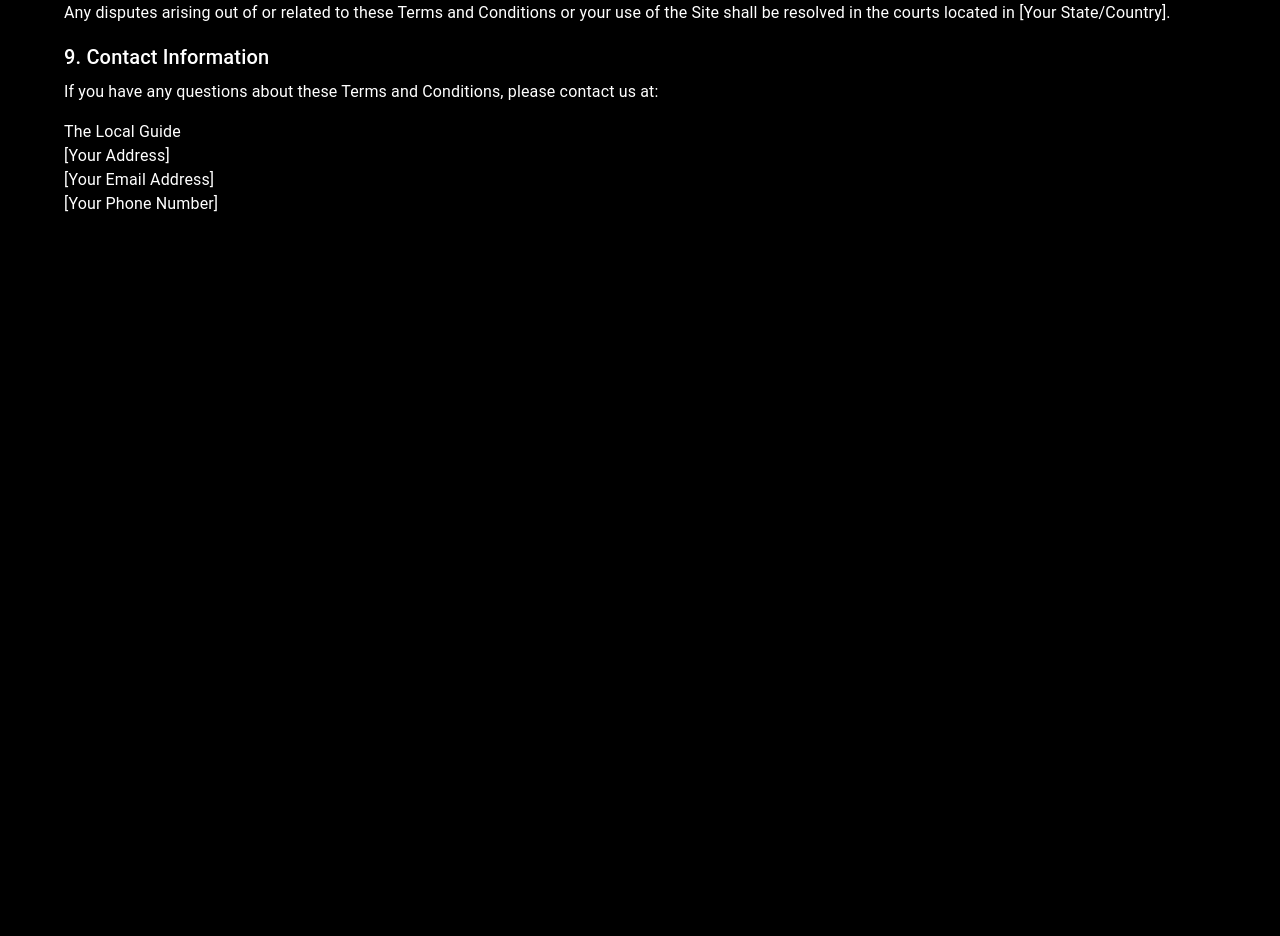
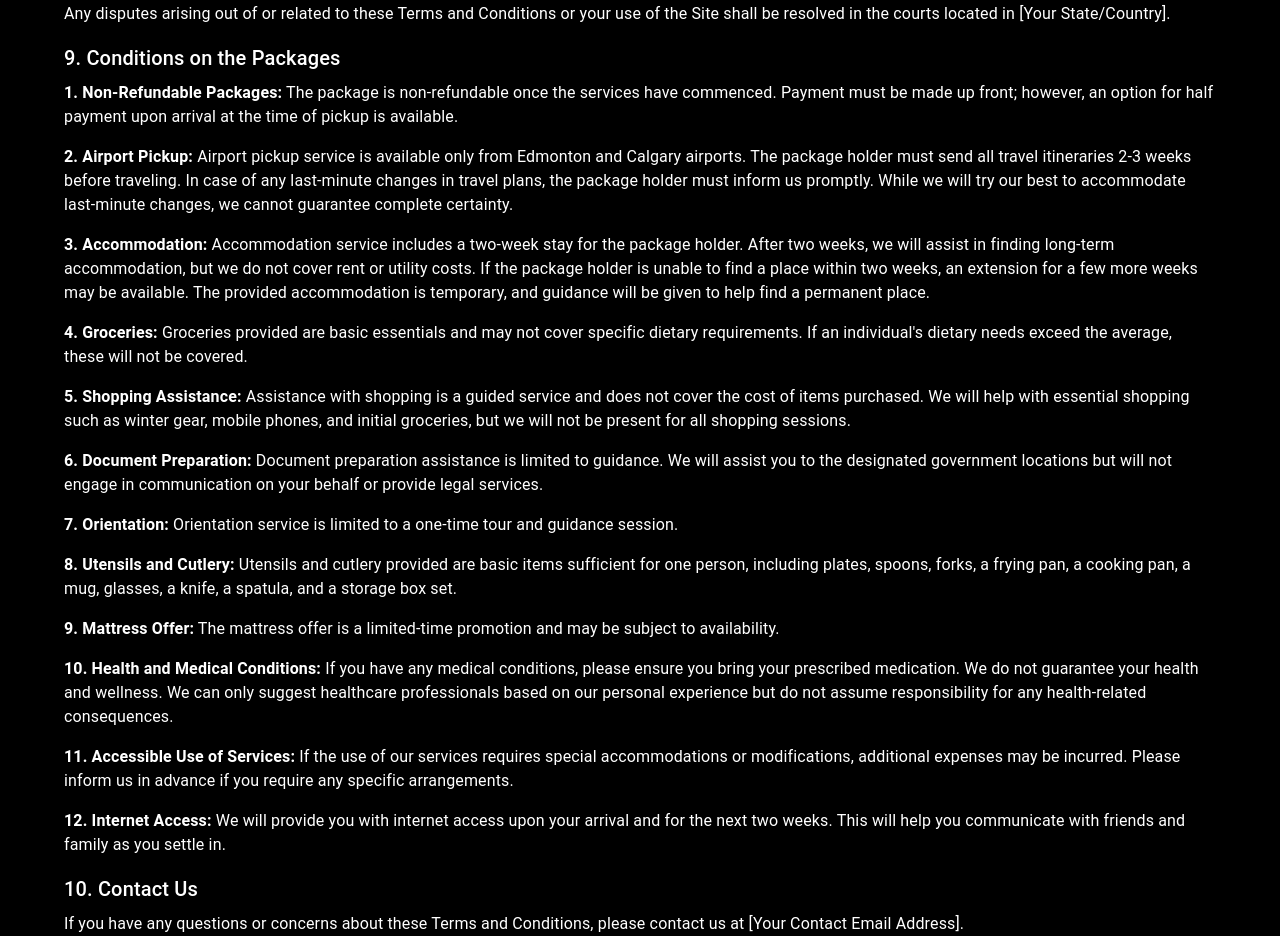
Before and after one commit to AkshunChauhan/LocalGuide, a React (Vite) app: page /terms-of-service in a window 1280 px wide. Shown: the part 1380-2316 px from the top of the page. Before the commit the page ends 1596 px from the top, so only its background shows below. Built offline with nearby package versions, Linux system fonts and the light colour scheme.

Commit message:
updated terms and conditions.

```diff
--- a/src/components/HeroSection.jsx
+++ b/src/components/HeroSection.jsx
@@ -58,7 +58,7 @@ const socialLinks = [
 
 export default function HeroSection() {
     return (
-        <Grid container sx={{ minHeight: '100vh', backgroundColor: '#000', p: 4 }}>
+        <Grid container sx={{ minHeight: '50vh', backgroundColor: '#000', p: 2 }}>
             <Grid item xs={12} md={6} sx={{ display: 'flex', alignItems: 'center', justifyContent: 'center' }}>
                 <TypingTextContainer>
                     <Typography variant="h3" color="white" sx={{ fontFamily: 'Vergilia' }}>
@@ -88,7 +88,7 @@ export default function HeroSection() {
                         style={{
                             marginRight: '1rem',
                             color: network.color,
-                            fontSize: '2rem', // Increase icon size
+                            fontSize: '3rem', // Increase icon size
                             padding: '0.5rem', // Add padding to icons
                         }}
                     >
--- a/src/components/main.jsx
+++ b/src/components/main.jsx
@@ -66,7 +66,7 @@ const Main = ({ title }) => {
           </ListItem>
         </List>
         <Typography variant='h4' align="center">
-          <strong>$945/- Only</strong>
+          <strong>$949/- Only</strong>
         </Typography>
 
         <Typography variant="body1" paragraph>
--- a/src/components/sidebar.jsx
+++ b/src/components/sidebar.jsx
@@ -12,7 +12,7 @@ import InstagramIcon from '@mui/icons-material/Instagram';
 import LinkedInIcon from '@mui/icons-material/LinkedIn';
 
 function Sidebar(props) {
-  const { description, title, aboutLink, socialLinks = {} } = props; // Provide default empty object for socialLinks
+  const { description, title, aboutLink, termsLink, socialLinks = {} } = props;
 
   // Ensure socialLinks have default values if not provided
   const socialLinksWithDefaults = {
@@ -45,15 +45,15 @@ function Sidebar(props) {
         {/* About Section */}
         <Link
           component={RouterLink}
-          to={aboutLink} // Navigate to the about page
+          to={aboutLink}
           variant="body1"
           sx={{ display: 'block', mt: 1, color: '#0056b3', '&:hover': { color: '#003d7a' } }} // Bright blue with darker blue on hover
         >
           Learn more about us
         </Link>
+      </Paper>
 
-        {/* Social Media Icons */}
-        <Stack direction="row" spacing={2} sx={{ mt: 4 }}> {/* Adjust mt value for spacing */}
+      <Stack direction="row" spacing={2} sx={{ mt: 4 }}>
         <Link href={socialLinksWithDefaults.facebook} target="_blank" rel="noopener noreferrer">
           <FacebookIcon sx={{ color: '#4267B2', '&:hover': { color: '#365899' } }} />
         </Link>
@@ -67,6 +67,33 @@ function Sidebar(props) {
           <LinkedInIcon sx={{ color: '#0077b5', '&:hover': { color: '#005582' } }} />
         </Link>
       </Stack>
+
+      {/* Terms and Conditions Section */}
+      <Paper elevation={0} sx={{ p: 2, bgcolor: '#e0e0e0', mt: 4 }}>
+        <Typography variant="h6" gutterBottom sx={{ color: '#000000' }}>
+          Terms and Conditions
+        </Typography>
+        <Typography variant="body1" sx={{ color: '#000000' }}>
+          The package terms are summarized as follows:
+          <ul>
+            <li>Non-refundable once services have commenced.</li>
+            <li>Airport pickup is available from Edmonton and Calgary airports only.</li>
+            <li>Accommodation includes a two-week stay; long-term accommodation assistance is provided after this period.</li>
+            <li>Basic groceries are provided, but specific dietary needs are not covered.</li>
+            <li>Shopping assistance is guided but does not cover purchase costs.</li>
+            <li>Document preparation assistance is limited to guidance; legal services are not provided.</li>
+            <li>Orientation includes a one-time tour and guidance session.</li>
+            <li>Utensils and cutlery are basic and sufficient for one person.</li>
+          </ul>
+          <Link
+            component={RouterLink}
+            to={termsLink}
+            variant="body1"
+            sx={{ display: 'block', mt: 2, color: '#0056b3', '&:hover': { color: '#003d7a' } }} // Bright blue with darker blue on hover
+          >
+            Read more
+          </Link>
+        </Typography>
       </Paper>
     </Grid>
   );
@@ -75,7 +102,8 @@ function Sidebar(props) {
 Sidebar.propTypes = {
   description: PropTypes.string.isRequired,
   title: PropTypes.string.isRequired,
-  aboutLink: PropTypes.string.isRequired, // Add aboutLink to PropTypes
+  aboutLink: PropTypes.string.isRequired,
+  termsLink: PropTypes.string.isRequired, // Add termsLink to PropTypes
   socialLinks: PropTypes.shape({
     facebook: PropTypes.string,
     twitter: PropTypes.string,
--- a/src/pages/TermsOfService.jsx
+++ b/src/pages/TermsOfService.jsx
@@ -1,23 +1,27 @@
 import React from 'react';
-import Typography from '@mui/material/Typography';
-import Container from '@mui/material/Container';
+import { Typography, Container } from '@mui/material';
 import '../design/global.css'; // Adjust this path as needed
 
-const TermsOfService = () => {
+const TermsAndConditions = () => {
     return (
         <Container sx={{ maxWidth: 'md', mt: 4 }}>
-            <Typography variant="h2" gutterBottom>
+            <Typography variant="h4" component="h1" gutterBottom>
                 Terms and Conditions
             </Typography>
             <Typography variant="body1" paragraph>
                 Last Updated: [Date]
             </Typography>
+            <Typography variant="body1" paragraph>
+                Welcome to our Terms and Conditions section. By using our services, you agree to the following terms:
+            </Typography>
+
             <Typography variant="h6" gutterBottom>
                 1. Introduction
             </Typography>
             <Typography variant="body1" paragraph>
                 Welcome to The Local Guide ("we," "us," or "our"). These Terms and Conditions govern your use of our website located at [Your Website URL] (the "Site") and any services provided through the Site (collectively, the "Services"). By accessing or using the Site, you agree to be bound by these Terms and Conditions. If you do not agree with any part of these Terms and Conditions, you should not use the Site.
             </Typography>
+
             <Typography variant="h6" gutterBottom>
                 2. Use of the Site
             </Typography>
@@ -36,6 +40,7 @@ const TermsOfService = () => {
                     <li>Attempting to gain unauthorized access to any portion of the Site or any other systems or networks connected to the Site.</li>
                 </ul>
             </Typography>
+
             <Typography variant="h6" gutterBottom>
                 3. Services and Payments
             </Typography>
@@ -45,6 +50,7 @@ const TermsOfService = () => {
             <Typography variant="body1" paragraph>
                 <strong>Payment Processing:</strong> Payments for packages are handled by a third-party service provider. We do not store or process payment information on our Site. All payment transactions are conducted securely by the third-party provider.
             </Typography>
+
             <Typography variant="h6" gutterBottom>
                 4. Data Collection and Privacy
             </Typography>
@@ -57,44 +63,83 @@ const TermsOfService = () => {
             <Typography variant="body1" paragraph>
                 <strong>Data Security:</strong> We implement reasonable security measures to protect your personal information. However, we cannot guarantee absolute security against unauthorized access.
             </Typography>
+
             <Typography variant="h6" gutterBottom>
                 5. Intellectual Property
             </Typography>
             <Typography variant="body1" paragraph>
                 All content and materials on the Site, including but not limited to text, graphics, logos, images, and software, are the property of The Local Guide or its licensors and are protected by copyright, trademark, and other intellectual property laws.
             </Typography>
+
             <Typography variant="h6" gutterBottom>
                 6. Limitation of Liability
             </Typography>
             <Typography variant="body1" paragraph>
                 To the maximum extent permitted by law, The Local Guide will not be liable for any indirect, incidental, special, consequential, or punitive damages arising out of or related to your use of the Site or the Services. In no event shall The Local Guide's total liability to you for all damages, losses, and causes of action exceed the amount paid by you, if any, for accessing the Site or using the Services.
             </Typography>
+
             <Typography variant="h6" gutterBottom>
                 7. Changes to Terms
             </Typography>
             <Typography variant="body1" paragraph>
                 We may update these Terms and Conditions from time to time. The revised Terms and Conditions will be effective when posted on the Site. Your continued use of the Site after the posting of revised Terms and Conditions constitutes your acceptance of the revised terms.
             </Typography>
+
             <Typography variant="h6" gutterBottom>
                 8. Governing Law
             </Typography>
             <Typography variant="body1" paragraph>
                 These Terms and Conditions are governed by and construed in accordance with the laws of [Your State/Country], without regard to its conflict of law principles. Any disputes arising out of or related to these Terms and Conditions or your use of the Site shall be resolved in the courts located in [Your State/Country].
             </Typography>
+
             <Typography variant="h6" gutterBottom>
-                9. Contact Information
+                9. Conditions on the Packages
             </Typography>
             <Typography variant="body1" paragraph>
-                If you have any questions about these Terms and Conditions, please contact us at:
+                <strong>1. Non-Refundable Packages:</strong> The package is non-refundable once the services have commenced. Payment must be made up front; however, an option for half payment upon arrival at the time of pickup is available.
             </Typography>
             <Typography variant="body1" paragraph>
-                The Local Guide<br />
-                [Your Address]<br />
-                [Your Email Address]<br />
-                [Your Phone Number]
+                <strong>2. Airport Pickup:</strong> Airport pickup service is available only from Edmonton and Calgary airports. The package holder must send all travel itineraries 2-3 weeks before traveling. In case of any last-minute changes in travel plans, the package holder must inform us promptly. While we will try our best to accommodate last-minute changes, we cannot guarantee complete certainty.
+            </Typography>
+            <Typography variant="body1" paragraph>
+                <strong>3. Accommodation:</strong> Accommodation service includes a two-week stay for the package holder. After two weeks, we will assist in finding long-term accommodation, but we do not cover rent or utility costs. If the package holder is unable to find a place within two weeks, an extension for a few more weeks may be available. The provided accommodation is temporary, and guidance will be given to help find a permanent place.
+            </Typography>
+            <Typography variant="body1" paragraph>
+                <strong>4. Groceries:</strong> Groceries provided are basic essentials and may not cover specific dietary requirements. If an individual's dietary needs exceed the average, these will not be covered.
+            </Typography>
+            <Typography variant="body1" paragraph>
+                <strong>5. Shopping Assistance:</strong> Assistance with shopping is a guided service and does not cover the cost of items purchased. We will help with essential shopping such as winter gear, mobile phones, and initial groceries, but we will not be present for all shopping sessions.
+            </Typography>
+            <Typography variant="body1" paragraph>
+                <strong>6. Document Preparation:</strong> Document preparation assistance is limited to guidance. We will assist you to the designated government locations but will not engage in communication on your behalf or provide legal services.
+            </Typography>
+            <Typography variant="body1" paragraph>
+                <strong>7. Orientation:</strong> Orientation service is limited to a one-time tour and guidance session.
+            </Typography>
+            <Typography variant="body1" paragraph>
+                <strong>8. Utensils and Cutlery:</strong> Utensils and cutlery provided are basic items sufficient for one person, including plates, spoons, forks, a frying pan, a cooking pan, a mug, glasses, a knife, a spatula, and a storage box set.
+            </Typography>
+            <Typography variant="body1" paragraph>
+                <strong>9. Mattress Offer:</strong> The mattress offer is a limited-time promotion and may be subject to availability.
+            </Typography>
+            <Typography variant="body1" paragraph>
+                <strong>10. Health and Medical Conditions:</strong> If you have any medical conditions, please ensure you bring your prescribed medication. We do not guarantee your health and wellness. We can only suggest healthcare professionals based on our personal experience but do not assume responsibility for any health-related consequences.
+            </Typography>
+            <Typography variant="body1" paragraph>
+                <strong>11. Accessible Use of Services:</strong> If the use of our services requires special accommodations or modifications, additional expenses may be incurred. Please inform us in advance if you require any specific arrangements.
+            </Typography>
+            <Typography variant="body1" paragraph>
+                <strong>12. Internet Access:</strong> We will provide you with internet access upon your arrival and for the next two weeks. This will help you communicate with friends and family as you settle in.
+            </Typography>
+
+            <Typography variant="h6" gutterBottom>
+                10. Contact Us
+            </Typography>
+            <Typography variant="body1" paragraph>
+                If you have any questions or concerns about these Terms and Conditions, please contact us at [Your Contact Email Address].
             </Typography>
         </Container>
     );
 };
 
-export default TermsOfService;
+export default TermsAndConditions;
```
Lines whose indentation alone changed are shown as unchanged.
